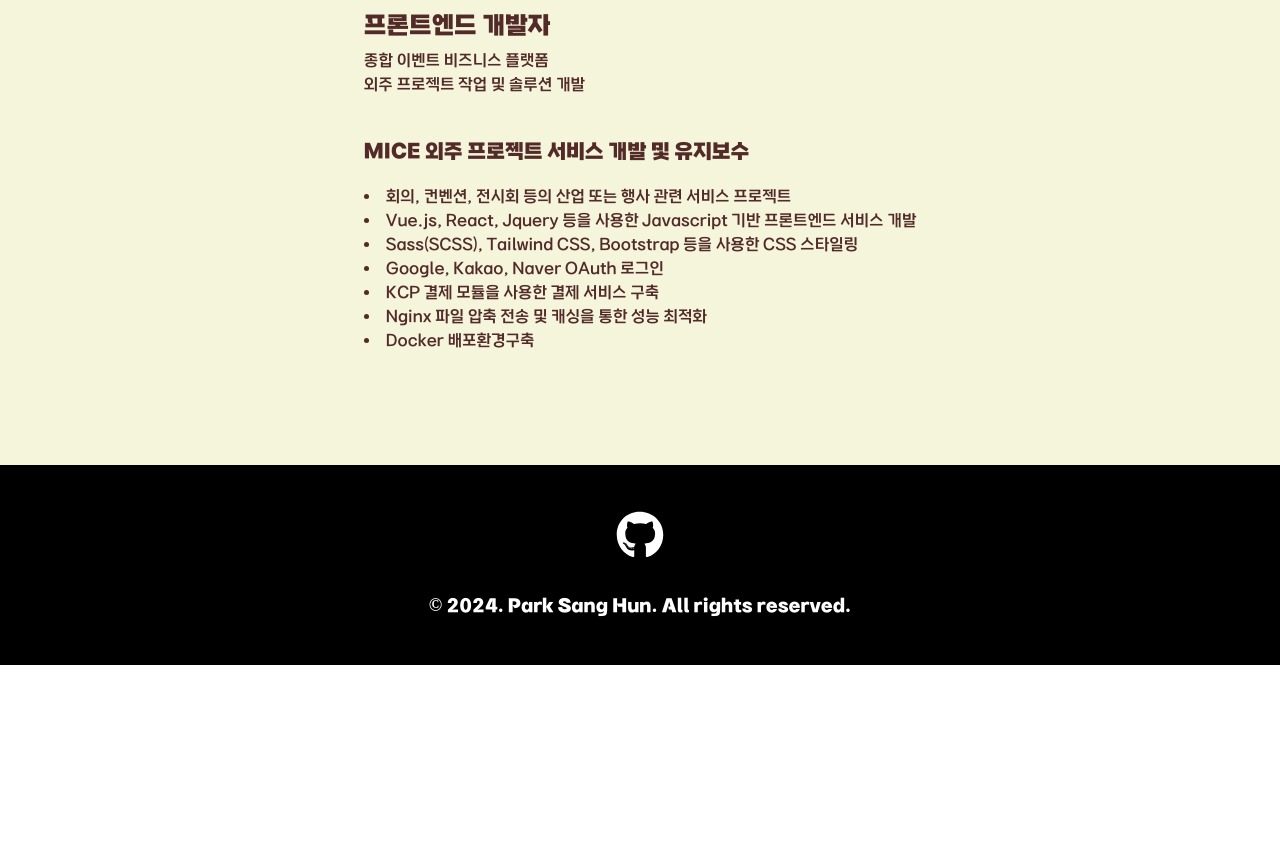
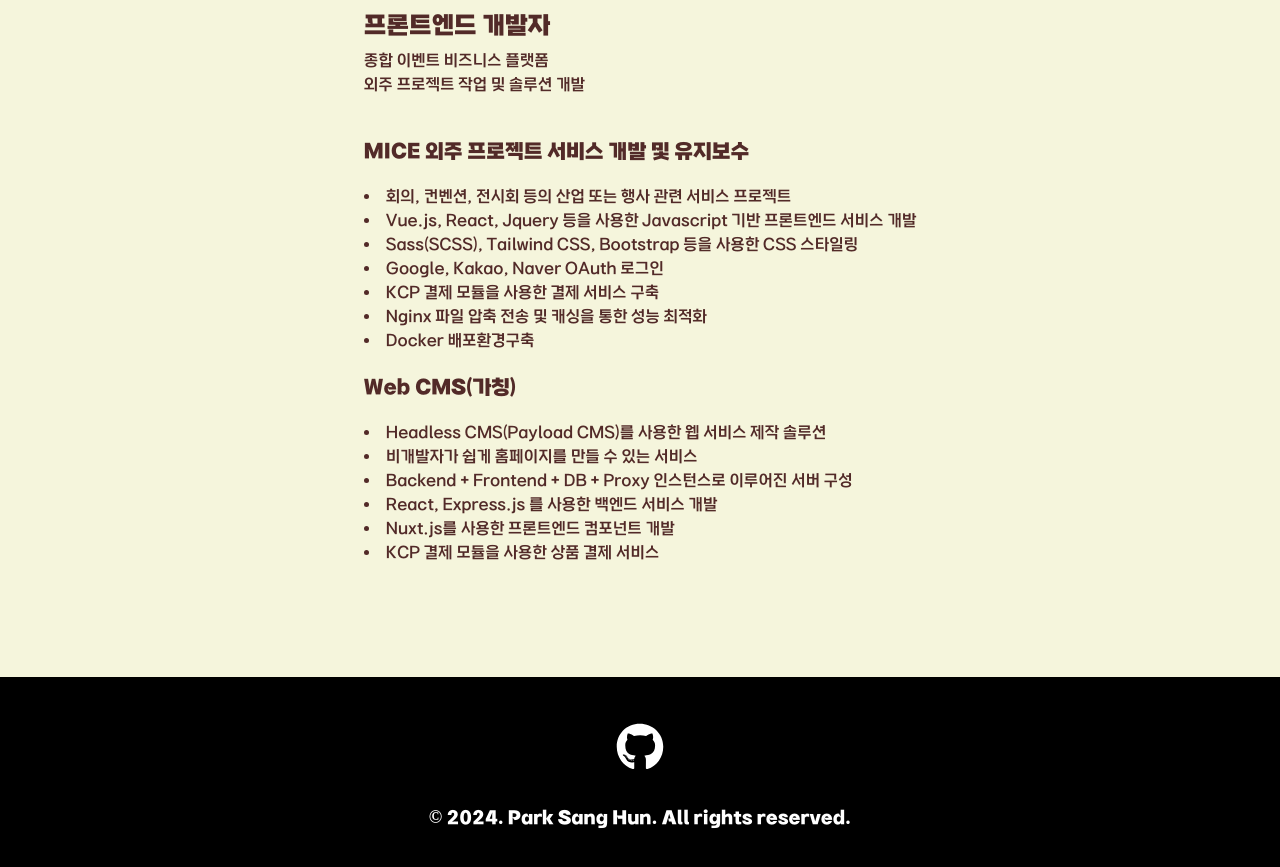
Before and after one commit to dannyp0930/portfolio, a React app: page / in a window 1280 px wide. Shown: the part 3100-3967 px from the top of the page. Before the commit the page ends 3765 px from the top, so only its background shows below. Built offline with nearby package versions, Linux system fonts and the light colour scheme; no server answers; the database is empty.

Commit message:
feat: 경력 추가

```diff
--- a/src/components/home/Career/index.jsx
+++ b/src/components/home/Career/index.jsx
@@ -21,6 +21,18 @@
             "Nginx 파일 압축 전송 및 캐싱을 통한 성능 최적화",
             "Docker 배포환경구축",
           ]
+        },
+        {
+          id: 2,
+          title: "Web CMS(가칭)",
+          content: [
+            "Headless CMS(Payload CMS)를 사용한 웹 서비스 제작 솔루션",
+            "비개발자가 쉽게 홈페이지를 만들 수 있는 서비스",
+            "Backend + Frontend + DB + Proxy 인스턴스로 이루어진 서버 구성",
+            "React, Express.js 를 사용한 백엔드 서비스 개발",
+            "Nuxt.js를 사용한 프론트엔드 컴포넌트 개발",
+            "KCP 결제 모듈을 사용한 상품 결제 서비스",
+          ]
         }
       ]
     }
@@ -34,7 +46,7 @@
           <h2>{item.companyName} <span className="text-sm">{item.period}</span></h2>
           <h3 className="mt-3">{item.position}</h3>
           <p className="mt-2 whitespace-pre-wrap">{item.content}</p>
-          <ul className="mt-10">
+          <ul className="flex flex-col gap-5 mt-10">
             {item.detail.map(detail => <li key={detail.id}>
               <h4>{detail.title}</h4>
               <ul className="mt-5 list-disc list-inside">
```
